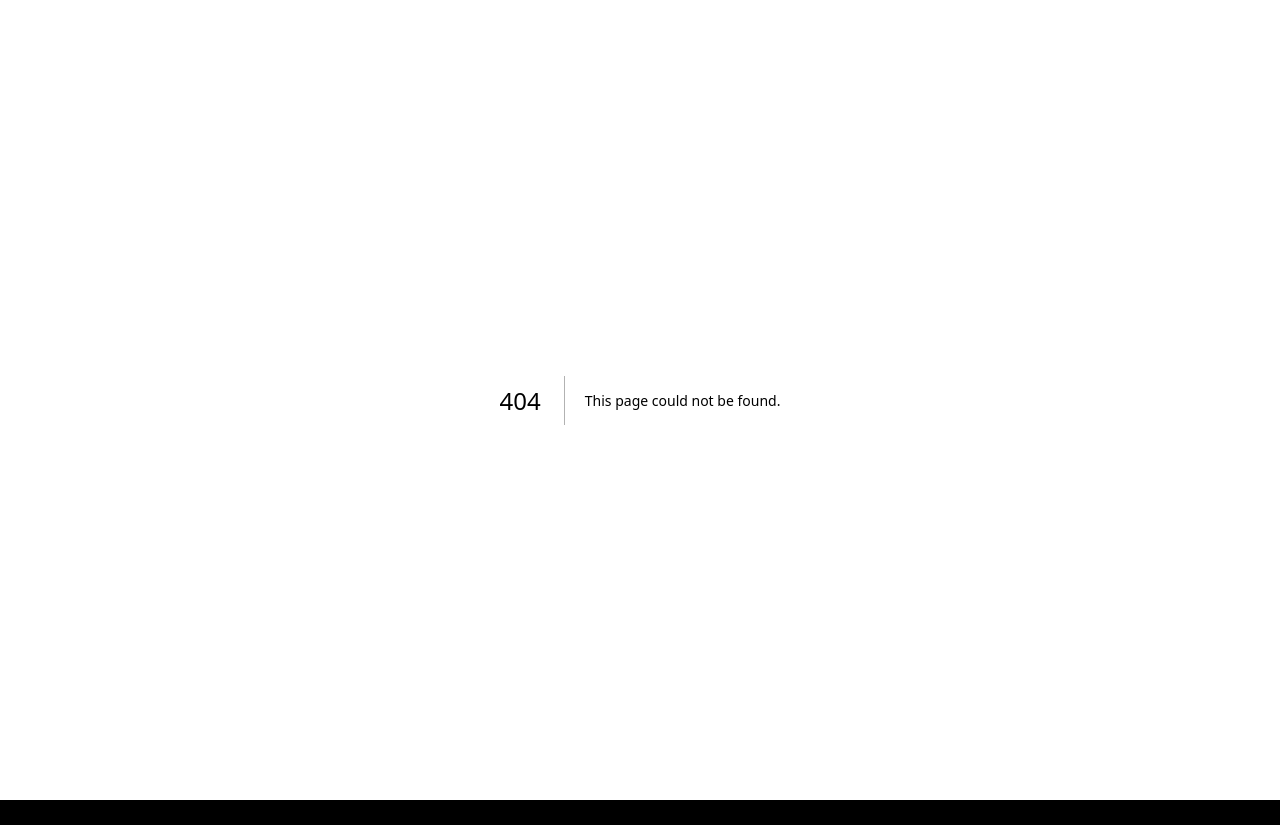
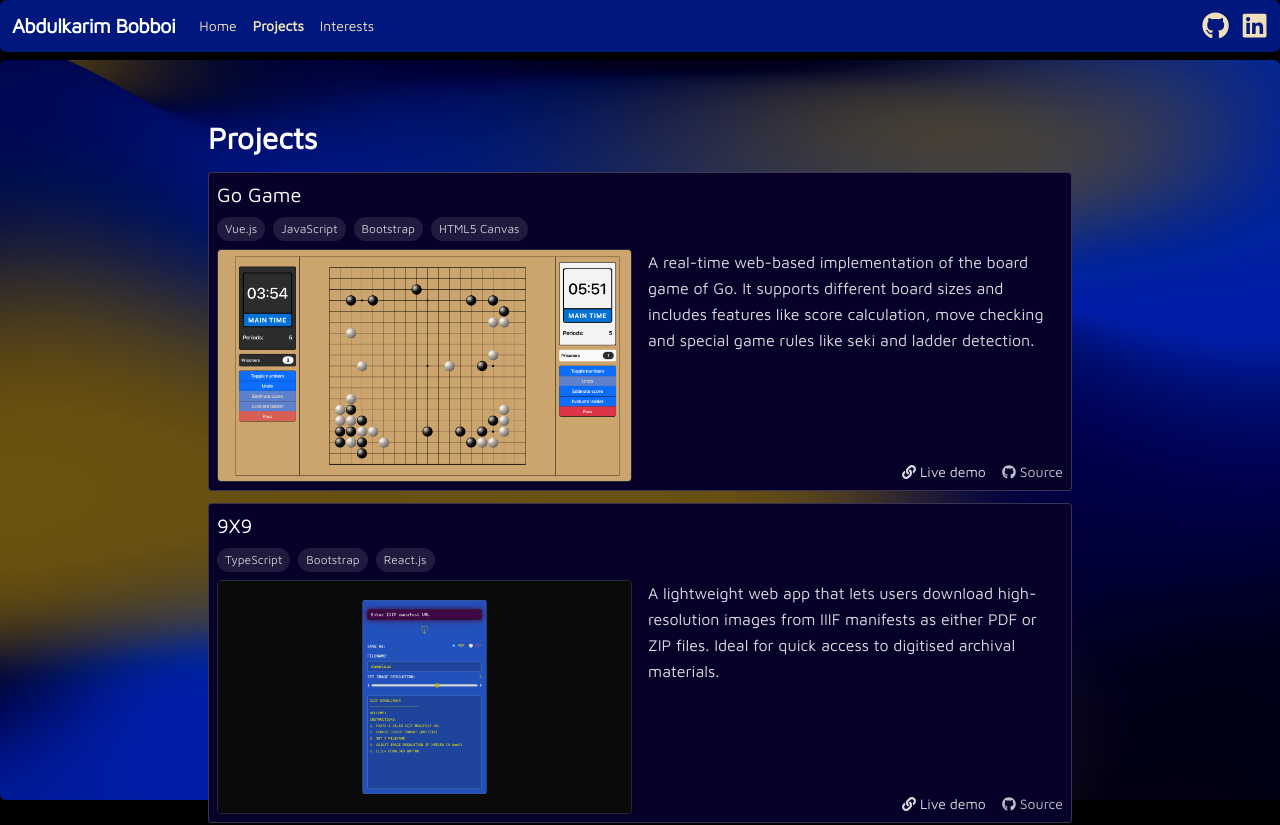
Before and after one commit to karimbobboi/portfolio, a Next.js app: page /projects in a window 1280 px wide. Before the commit this address had no page. Shown: the top 825 px of the page. Before the commit the page ends 800 px from the top, so only its background shows below. Built offline with nearby package versions, Linux system fonts and the light colour scheme.

Commit message:
add projects page

```diff
--- /dev/null
+++ b/src/app/projects/page.tsx
@@ -0,0 +1,124 @@
+"use client"
+
+import Background from '../components/Background';
+import NavBar from '../components/NavBar';
+import { FaGithub, FaLink } from "react-icons/fa";
+
+interface Project {
+  title: string;
+  description: string;
+  techStack: string[];
+  image: string;
+  url?: string;
+  github?: string;
+  featured?: boolean;
+}
+
+const projects: Project[] = [
+  {
+    title: "Go Game",
+    description: "A real-time web-based implementation of the board game of Go. It supports different board sizes and includes features like score calculation, move checking and special game rules like seki and ladder detection.",
+    techStack: ["Vue.js", "JavaScript", "Bootstrap", "HTML5 Canvas"],
+    image: "/projects/go-game.png",
+    github: "https://github.com/karimbobboi/Go-Game",
+    url: 'https://karimbobboi.github.io/Go-Game/',
+    featured: true
+  },
+  {
+    title: "9X9",
+    description: "A lightweight web app that lets users download high-resolution images from IIIF manifests as either PDF or ZIP files. Ideal for quick access to digitised archival materials.",
+    techStack: ["TypeScript", "Bootstrap", "React.js"],
+    image: "/projects/9x9.png",
+    github: "https://github.com/yourusername/portfolio",
+    url: 'https://karimbobboi.github.io/9X9/'
+  },
+  {
+    title: "Portfolio website",
+    description: "A personal portfolio website to showcase my projects, skills, and experience in software development.",
+    techStack: ["Next.js", "TypeScript", "TailwindCSS", "React.js"],
+    image: "/projects/portfolio.png",
+    github: "https://github.com/yourusername/portfolio"
+  },
+];
+
+const ProjectCard = ({ project }: { project: Project }) => (
+  <article className='group border border-white/20 rounded-sm overflow-hidden bg-[#080028]/100 hover:bg-[#080028]/66 transition-all w-full mx-auto mb-3'>
+    <div className='p-2 space-y-2'>
+      <header>
+        <h2 className='text-xl font-normal text-white mb-2'>{project.title}</h2>
+        <div className='flex flex-wrap gap-2'>
+          {project.techStack.map((tech, i) => (
+            <span key={i} className='px-2 py-1 text-xs font-light rounded-full bg-white/10 text-white/75'>
+              {tech}
+            </span>
+          ))}
+        </div>
+      </header>
+
+      <div className='flex flex-col md:flex-row gap-4'>
+        <div className='md:w-1/2'>
+          <div className='relative aspect-video overflow-hidden rounded-sm border border-gray-800'>
+            <img
+              src={project.image}
+              alt={`Screenshot of ${project.title}`}
+              className='w-full h-full object-cover'
+            />
+          </div>
+        </div>
+
+        <div className='md:w-1/2 flex flex-col justify-between'>
+          <p className='text-white/85 text-md leading-relaxed'>
+            {project.description}
+          </p>
+
+          <div className='flex gap-4 mt-2 ms-auto'>
+            {project.url && (
+                <a
+                    href={project.url}
+                    target='_blank'
+                    className='flex items-center gap-1 text-sm text-white/85 hover:text-white transition-all'
+                >
+                    <FaLink />
+                    <span className='font-light'>Live demo</span>
+                </a>
+            )}
+            {project.github && (
+              <a
+                    href={project.github}
+                    target='_blank'
+                    className='flex items-center gap-1 text-sm text-white/75 hover:text-white transition-all'
+                >
+                    <FaGithub />
+                    <span className='font-light'>Source</span>
+                </a>
+            )}
+          </div>
+        </div>
+      </div>
+    </div>
+  </article>
+);
+
+export default function Projects() {
+  return (
+    <main className='min-h-screen relative'>
+      <header className="sticky top-0 z-50">
+        <NavBar />
+      </header>
+
+      <div className='fixed inset-x-0 top-[60px] bottom-0 -z-10'>
+        <Background />
+      </div>
+
+      <div className='container mx-auto px-4 py-16 w-full max-w-4xl'>
+        <h1 className='text-3xl font-bold text-white mb-4'>Projects</h1>
+
+        <div className='space-y-1'>
+          {projects.map((project, index) => (
+            <ProjectCard key={index} project={project} />
+          ))}
+        </div>
+      </div>
+    </main>
+  );
+}
```
Also changed, not shown: public/projects/9X9.png (added), public/projects/go-game.png (added).
